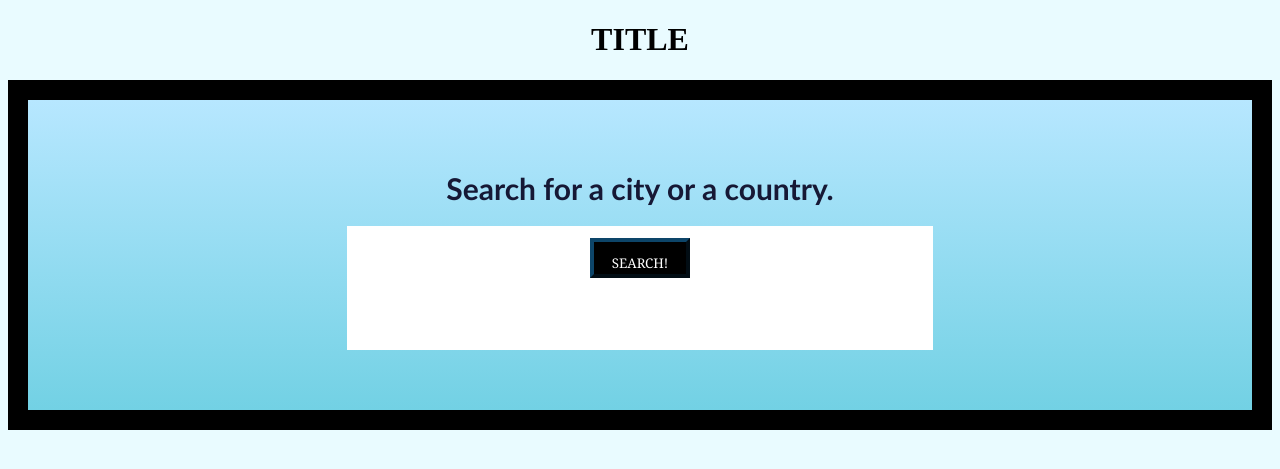
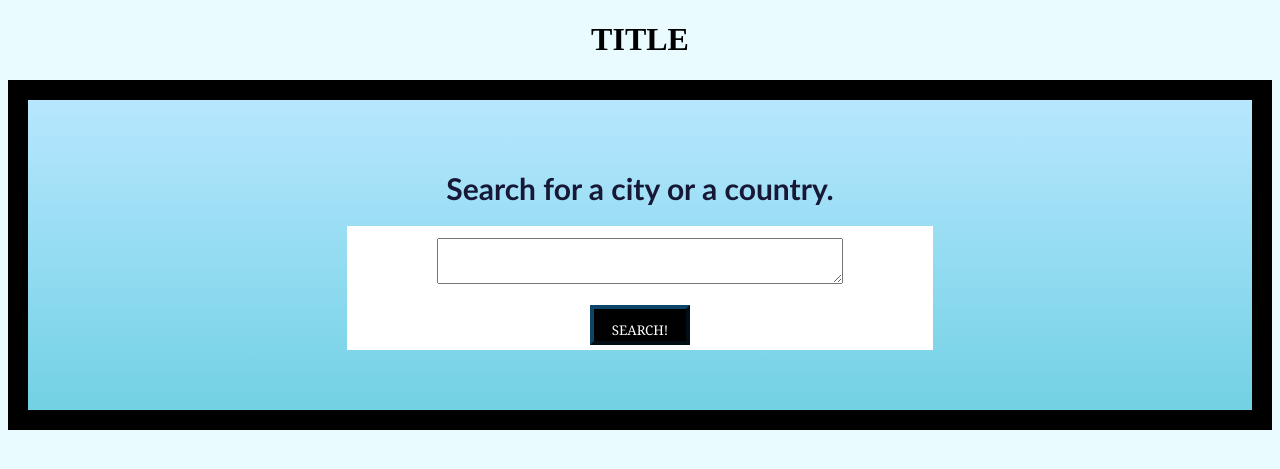
Before and after one commit to Edward-Mercado/django-weather-app, a Django app: page / in a window 1280 px wide. Shown: the top 469 px of the page. Run offline with Django 5.2, Linux system fonts and the light colour scheme.

Commit message:
Update main.html

```diff
--- a/weather_project/weather_app/templates/main.html
+++ b/weather_project/weather_app/templates/main.html
@@ -12,7 +12,7 @@
     <div class="main_div">
         <h1> Search for a city or a country. </h1>
         <div style="width:50%;margin:10px auto" class="search_box_div">
-
+            <textarea style="height:40px;width:400px;" placeholder="Search for a city or country...."> </textarea> <br> </br>
             <button class = "search_button"> SEARCH! </button>
         </div>
     </div>
```
